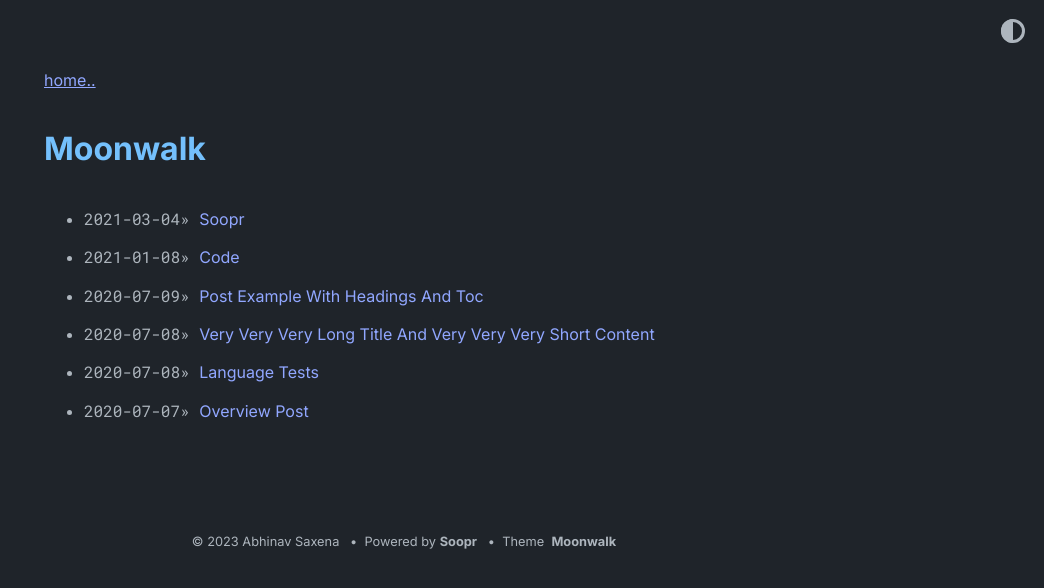
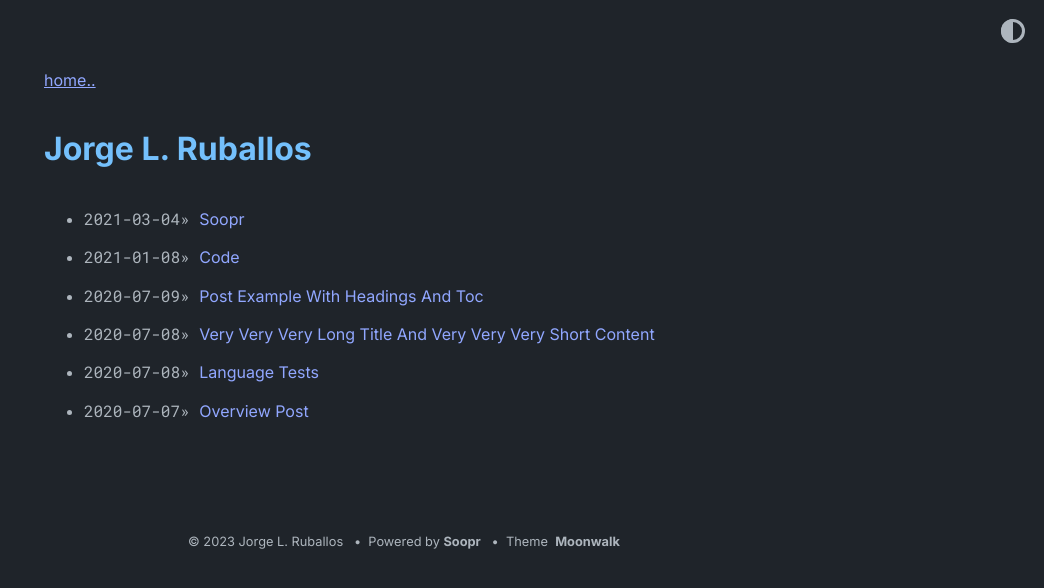
Before and after one commit to jlruballos/website.github.io, a Jekyll site: the page built from blog.html, in a window 1280 px wide. Shown: the top 588 px of the page, without its empty margins (236-1280 px from the left). Built offline with Jekyll 4.4.1, drawn with Linux system fonts in a browser that asks for light colours.

Commit message:
Update _config.yml
adjusted url and title

```diff
--- a/_config.yml
+++ b/_config.yml
@@ -1,6 +1,6 @@
-title: Moonwalk
-author: Abhinav Saxena
-url: https://www.abhinavsaxena.com/moonwalk # root address of the site
+title: Jorge L. Ruballos
+author: Jorge L. Ruballos
+url: https://www.github.com/jlruballos/website/github.io # root address of the site
 description: > # description of the site (multiple lines allowed)
   Moonwalk is a fast and elegant Jekyll theme with a clean dark mode. It comes with horizontal list (for navbar and footer), card list (for portfolio), and a generic vertical list. It is very easy to modify in case you want to build over it - please see _layouts/home.html to do that.
 
```
